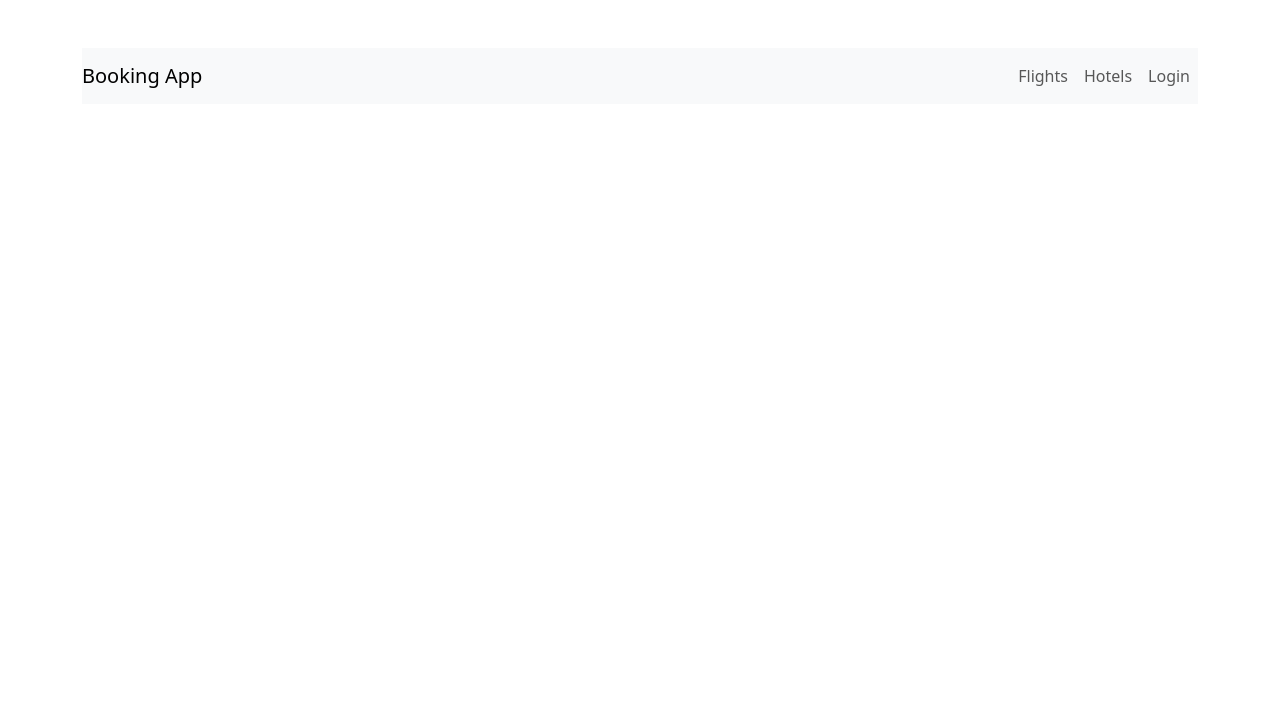
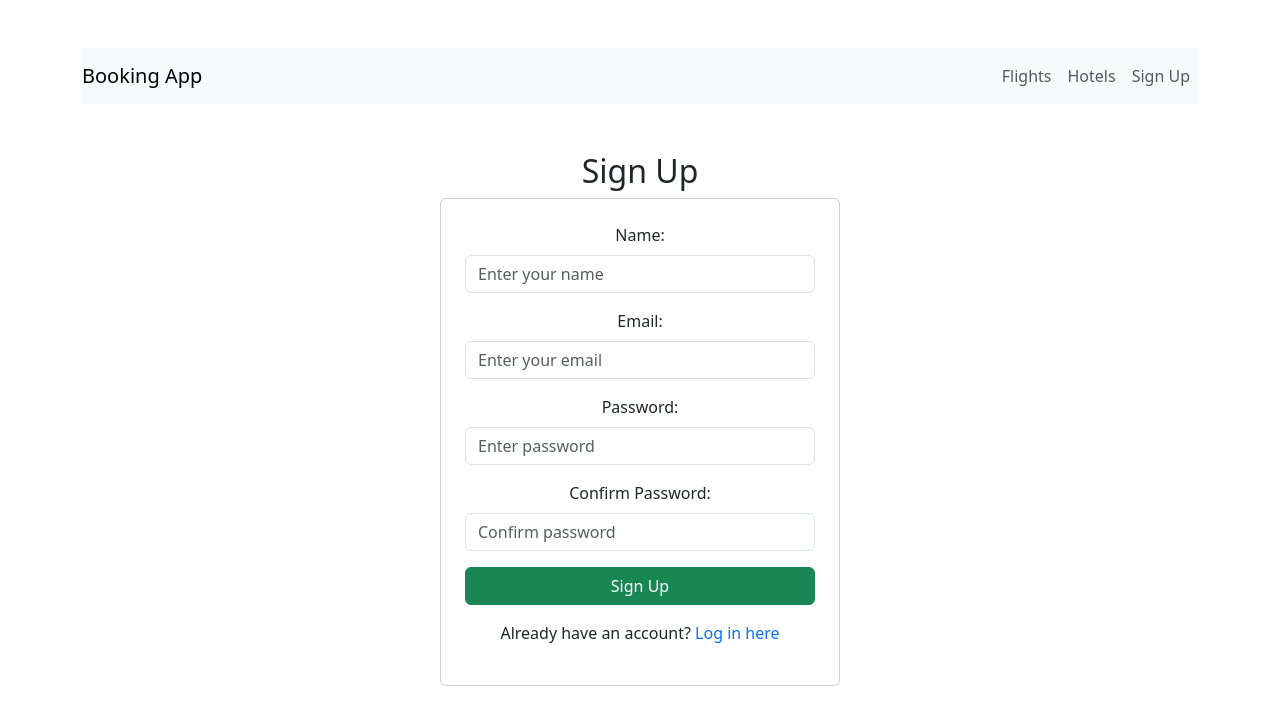
Before and after one commit to Darth-kanobi/DBMS_Project, a React (Create React App) app: page /signup in a window 1280 px wide. Before the commit this address had no page. Shown: the top 724 px of the page. Built offline with nearby package versions, Linux system fonts and the light colour scheme.

Commit message:
Made chnages to the frontend

```diff
--- a/package.json
+++ b/package.json
@@ -45,5 +45,10 @@
       "last 1 firefox version",
       "last 1 safari version"
     ]
+  },
+  "devDependencies": {
+    "autoprefixer": "^10.4.21",
+    "postcss": "^8.5.3",
+    "tailwindcss": "^4.0.17"
   }
 }
--- a/src/App.jsx
+++ b/src/App.jsx
@@ -1,30 +1,48 @@
 import { BrowserRouter as Router, Routes, Route, Link } from "react-router-dom";
-import 'bootstrap/dist/css/bootstrap.min.css';
+import { useState } from "react";  // ✅ Added for navbar collapse
+import "bootstrap/dist/css/bootstrap.min.css";
 import Home from "./pages/Home";
 import Flights from "./pages/Flights";
 import Hotels from "./pages/Hotels";
 import Login from "./pages/Login";
 import ConfirmPayment from "./pages/ConfirmPayment";
+import Signup from "./pages/Signup";
 
 function App() {
+  const [isNavCollapsed, setIsNavCollapsed] = useState(true);
+
+  const handleNavCollapse = () => setIsNavCollapsed(!isNavCollapsed);
+
   return (
     <Router>
       <div className="container text-center mt-5">
+        {/* ✅ Updated Navbar with Login removed */}
         <nav className="navbar navbar-expand-lg navbar-light bg-light">
           <Link className="navbar-brand" to="/">Booking App</Link>
-          <div className="collapse navbar-collapse">
+          <button
+            className="navbar-toggler"
+            type="button"
+            onClick={handleNavCollapse}
+          >
+            <span className="navbar-toggler-icon"></span>
+          </button>
+
+          <div className={`${isNavCollapsed ? "collapse" : ""} navbar-collapse`}>
             <ul className="navbar-nav ms-auto">
               <li className="nav-item"><Link className="nav-link" to="/flights">Flights</Link></li>
               <li className="nav-item"><Link className="nav-link" to="/hotels">Hotels</Link></li>
-              <li className="nav-item"><Link className="nav-link" to="/login">Login</Link></li>
+              <li className="nav-item"><Link className="nav-link" to="/signup">Sign Up</Link></li> {/* ✅ Kept only Sign Up */}
             </ul>
           </div>
         </nav>
+
+        {/* ✅ Routes */}
         <Routes>
           <Route path="/" element={<Home />} />
           <Route path="/flights" element={<Flights />} />
           <Route path="/hotels" element={<Hotels />} />
           <Route path="/login" element={<Login />} />
+          <Route path="/signup" element={<Signup />} />
           <Route path="/confirm-payment" element={<ConfirmPayment />} />
         </Routes>
       </div>
--- a/src/index.js
+++ b/src/index.js
@@ -3,6 +3,9 @@ import ReactDOM from 'react-dom/client';
 import './index.css';
 import App from './App';
 import reportWebVitals from './reportWebVitals';
+import 'bootstrap/dist/css/bootstrap.min.css';
+import 'bootstrap/dist/js/bootstrap.bundle.min.js';  // ✅ Add this for proper Bootstrap JS functionality
+
 
 const root = ReactDOM.createRoot(document.getElementById('root'));
 root.render(
@@ -15,4 +18,3 @@ root.render(
 // to log results (for example: reportWebVitals(console.log))
 // or send to an analytics endpoint. Learn more: https://bit.ly/CRA-vitals
 reportWebVitals();
-s
--- a/src/pages/Flights.jsx
+++ b/src/pages/Flights.jsx
@@ -1,32 +1,55 @@
-import React, { useState } from "react";
+import React, { useState } from 'react';
 
-const Flights = () => {
-  const [from, setFrom] = useState("");
-  const [to, setTo] = useState("");
-  const [date, setDate] = useState("");
+function Flights() {
+  const [from, setFrom] = useState('');
+  const [to, setTo] = useState('');
+  const [date, setDate] = useState('');
+
+  // ✅ Define 'today' properly
+  const today = new Date().toISOString().split('T')[0];
 
   const handleSearch = () => {
     console.log(`Searching flights from ${from} to ${to} on ${date}`);
   };
 
   return (
-    <div className="container">
-      <h2>Book a Flight</h2>
-      <div className="form-group">
+    <div className="container mt-5">
+      <h2>Book Your Flight</h2>
+      <div className="mb-3">
         <label>From:</label>
-        <input type="text" value={from} onChange={(e) => setFrom(e.target.value)} />
+        <input
+          type="text"
+          className="form-control"
+          placeholder="Enter departure city"
+          value={from}
+          onChange={(e) => setFrom(e.target.value)}
+        />
       </div>
-      <div className="form-group">
+      <div className="mb-3">
         <label>To:</label>
-        <input type="text" value={to} onChange={(e) => setTo(e.target.value)} />
+        <input
+          type="text"
+          className="form-control"
+          placeholder="Enter destination city"
+          value={to}
+          onChange={(e) => setTo(e.target.value)}
+        />
       </div>
-      <div className="form-group">
-        <label>Date of Travel:</label>
-        <input type="date" value={date} onChange={(e) => setDate(e.target.value)} />
+      <div className="mb-3">
+        <label>Date:</label>
+        <input
+          type="date"
+          className="form-control"
+          value={date}
+          min={today} // ✅ Now 'today' is properly defined
+          onChange={(e) => setDate(e.target.value)}
+        />
       </div>
-      <button onClick={handleSearch}>Search Flights</button>
+      <button className="btn btn-primary" onClick={handleSearch}>
+        Search Flights
+      </button>
     </div>
   );
-};
+}
 
 export default Flights;
--- a/src/pages/Home.jsx
+++ b/src/pages/Home.jsx
@@ -1,15 +1,5 @@
-import React from "react";
-import { Link } from "react-router-dom";
+function Home() {
+    return <h1>Welcome to Home Page</h1>;
+  }
 
-function Home() {
-  return (
-    <div>
-      <h1>Welcome to the Flight & Hotel Booking App</h1>
-      <p>Select an option below:</p>
-      <Link to="/flights" className="btn btn-primary m-2">Book a Flight</Link>
-      <Link to="/hotels" className="btn btn-success m-2">Book a Hotel</Link>
-    </div>
-  );
-}
-
-export default Home;
+  export default Home; // ✅ Ensure this is a default export
--- a/src/pages/Hotels.jsx
+++ b/src/pages/Hotels.jsx
@@ -1,7 +1,55 @@
-import React from "react";
+import React, { useState } from 'react';
 
 function Hotels() {
-  return <h2>Hotel Booking Page</h2>;
+  const [location, setLocation] = useState('');
+  const [checkIn, setCheckIn] = useState('');
+  const [checkOut, setCheckOut] = useState('');
+
+  // Get today's date in YYYY-MM-DD format
+  const today = new Date().toISOString().split('T')[0];
+
+  const handleSearch = () => {
+    console.log(`Searching hotels in ${location} from ${checkIn} to ${checkOut}`);
+  };
+
+  return (
+    <div className="container mt-5">
+      <h2>Book a Hotel</h2>
+      <div className="mb-3">
+        <label>Location:</label>
+        <input
+          type="text"
+          className="form-control"
+          placeholder="Enter city"
+          value={location}
+          onChange={(e) => setLocation(e.target.value)}
+        />
+      </div>
+      <div className="mb-3">
+        <label>Check-In Date:</label>
+        <input
+          type="date"
+          className="form-control"
+          value={checkIn}
+          min={today} // Prevents selecting past dates
+          onChange={(e) => setCheckIn(e.target.value)}
+        />
+      </div>
+      <div className="mb-3">
+        <label>Check-Out Date:</label>
+        <input
+          type="date"
+          className="form-control"
+          value={checkOut}
+          min={checkIn || today} // Prevents selecting check-out date before check-in
+          onChange={(e) => setCheckOut(e.target.value)}
+        />
+      </div>
+      <button className="btn btn-primary" onClick={handleSearch}>
+        Search Hotels
+      </button>
+    </div>
+  );
 }
 
 export default Hotels;
--- a/src/pages/Login.jsx
+++ /dev/null
@@ -1,7 +0,0 @@
-import React from "react";
-
-function Login() {
-  return <h2>Login Page</h2>;
-}
-
-export default Login;
--- /dev/null
+++ b/src/pages/Signup.jsx
@@ -0,0 +1,106 @@
+import React, { useState } from "react";
+import { useNavigate } from "react-router-dom";
+
+function AuthForm() {
+  const [isSignup, setIsSignup] = useState(true);
+  const [name, setName] = useState("");
+  const [email, setEmail] = useState("");
+  const [password, setPassword] = useState("");
+  const [confirmPassword, setConfirmPassword] = useState("");
+  const navigate = useNavigate();
+
+  const handleAuth = () => {
+    if (!email || !password) {
+      alert("Email and password are required.");
+      return;
+    }
+
+    if (isSignup) {
+      if (!name || !confirmPassword) {
+        alert("All fields are required.");
+        return;
+      }
+      if (password !== confirmPassword) {
+        alert("Passwords do not match!");
+        return;
+      }
+
+      // Save user data in local storage
+      localStorage.setItem("user", JSON.stringify({ name, email, password }));
+      alert("Signup successful! Please login.");
+      setIsSignup(false);
+    } else {
+      // Login logic
+      const storedUser = JSON.parse(localStorage.getItem("user"));
+      if (!storedUser || storedUser.email !== email || storedUser.password !== password) {
+        alert("Invalid email or password.");
+        return;
+      }
+      alert("Login successful!");
+      navigate("/"); // Redirect to homepage
+    }
+  };
+
+  return (
+    <div className="container mt-5">
+      <h2 className="text-center">{isSignup ? "Sign Up" : "Login"}</h2>
+      <div className="card p-4 mx-auto" style={{ maxWidth: "400px" }}>
+        {isSignup && (
+          <div className="mb-3">
+            <label className="form-label">Name:</label>
+            <input
+              type="text"
+              className="form-control"
+              placeholder="Enter your name"
+              value={name}
+              onChange={(e) => setName(e.target.value)}
+            />
+          </div>
+        )}
+        <div className="mb-3">
+          <label className="form-label">Email:</label>
+          <input
+            type="email"
+            className="form-control"
+            placeholder="Enter your email"
+            value={email}
+            onChange={(e) => setEmail(e.target.value)}
+          />
+        </div>
+        <div className="mb-3">
+          <label className="form-label">Password:</label>
+          <input
+            type="password"
+            className="form-control"
+            placeholder="Enter password"
+            value={password}
+            onChange={(e) => setPassword(e.target.value)}
+          />
+        </div>
+        {isSignup && (
+          <div className="mb-3">
+            <label className="form-label">Confirm Password:</label>
+            <input
+              type="password"
+              className="form-control"
+              placeholder="Confirm password"
+              value={confirmPassword}
+              onChange={(e) => setConfirmPassword(e.target.value)}
+            />
+          </div>
+        )}
+        <button className="btn btn-success w-100" onClick={handleAuth}>
+          {isSignup ? "Sign Up" : "Login"}
+        </button>
+        <p className="text-center mt-3">
+          {isSignup ? "Already have an account?" : "Don't have an account?"}{" "}
+          <span className="text-primary" style={{ cursor: "pointer" }} onClick={() => setIsSignup(!isSignup)}>
+            {isSignup ? "Log in here" : "Sign up here"}
+          </span>
+        </p>
+      </div>
+    </div>
+  );
+}
+
+export default AuthForm;
```
Also changed, not shown: public/About.html (added), public/Contact.html (added), 1 other file (tests, documents, lock files or other folders).
